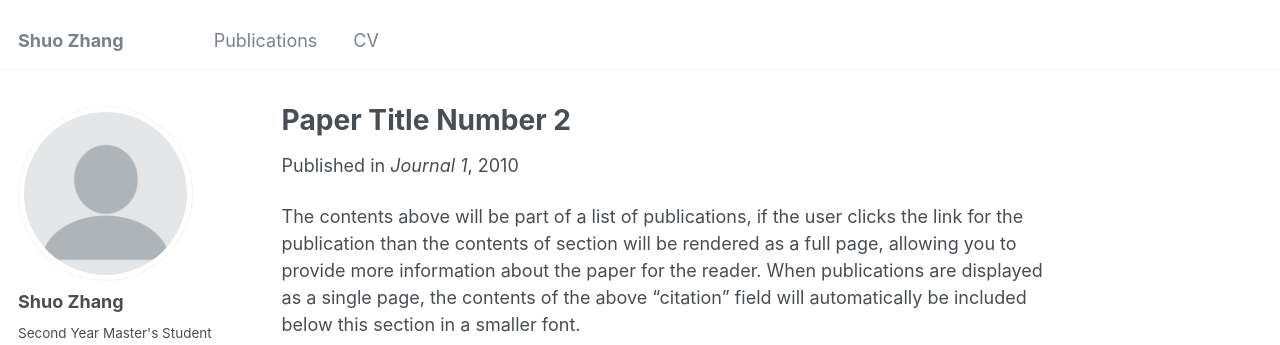
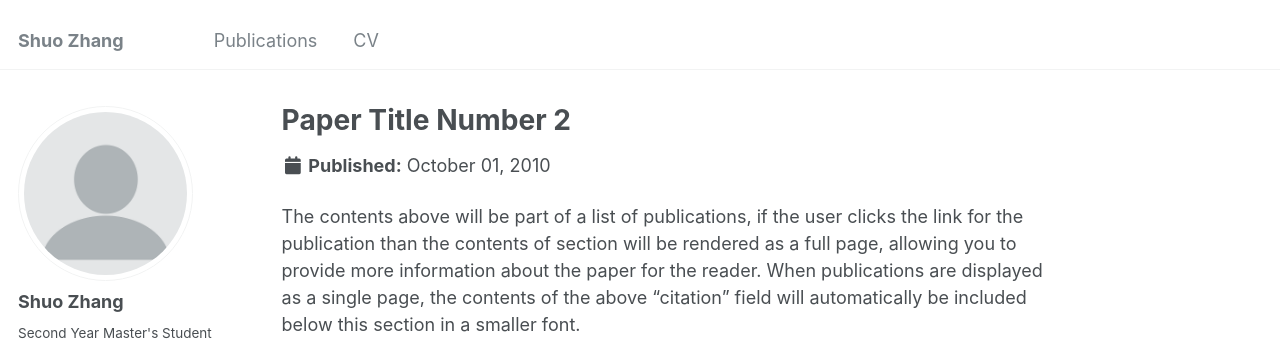
Before and after one commit to Inverse0/Inverse0.github.io, a Jekyll site: the page built from _publications/2010-10-01-paper-title-number-2.md, in a window 1280 px wide and 1148 px high. Shown: the top 345 px of the window. Built offline with Jekyll 4.4.1, drawn with Linux system fonts in a browser that asks for light colours.

Commit message:
Update 2010-10-01-paper-title-number-2.md

```diff
--- a/_publications/2010-10-01-paper-title-number-2.md
+++ b/_publications/2010-10-01-paper-title-number-2.md
@@ -4,8 +4,6 @@ collection: publications
 category: manuscripts
 permalink: /publication/2010-10-01-paper-title-number-2
 excerpt: 'This paper is about the number 2. The number 3 is left for future work.'
-date: 2010-10-01
-venue: 'Journal 1'
 slidesurl: 'http://academicpages.github.io/files/slides2.pdf'
 paperurl: 'http://academicpages.github.io/files/paper2.pdf'
 citation: 'Your Name, You. (2010). &quot;Paper Title Number 2.&quot; <i>Journal 1</i>. 1(2).'
```
